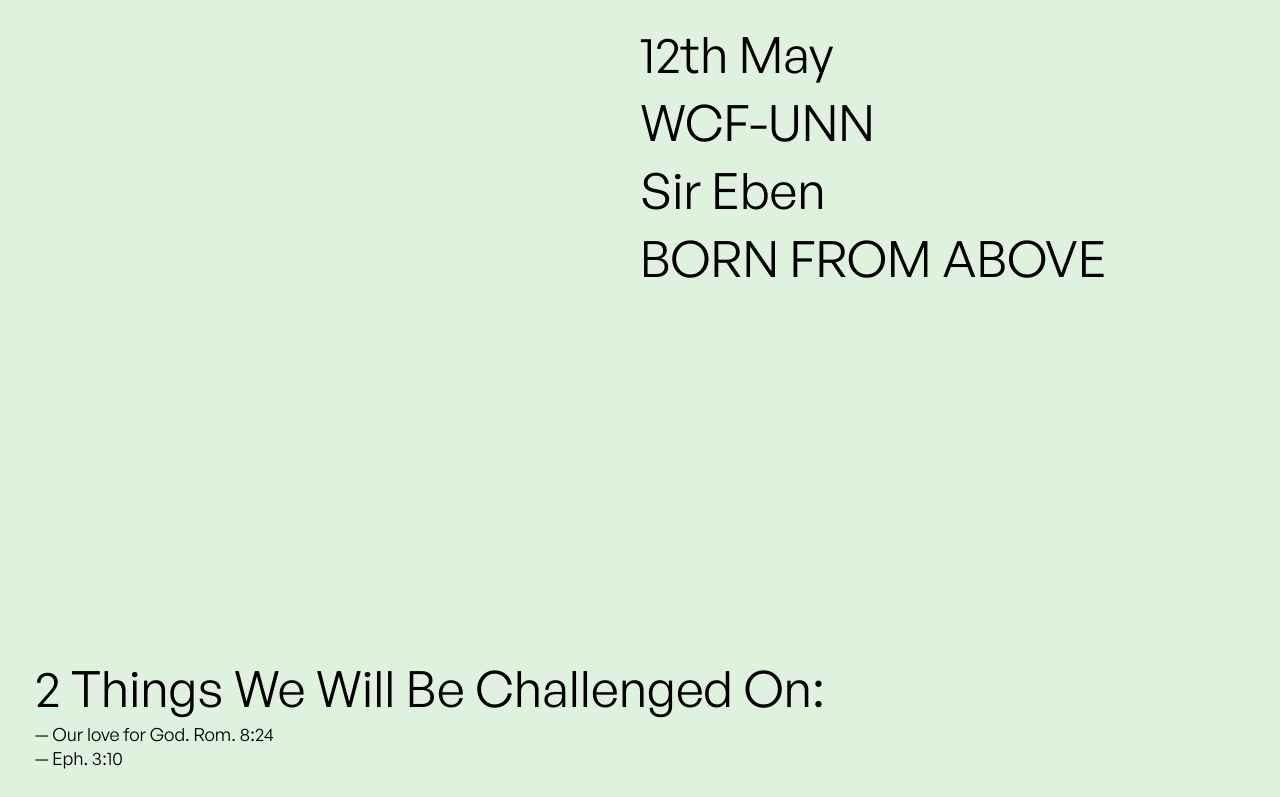
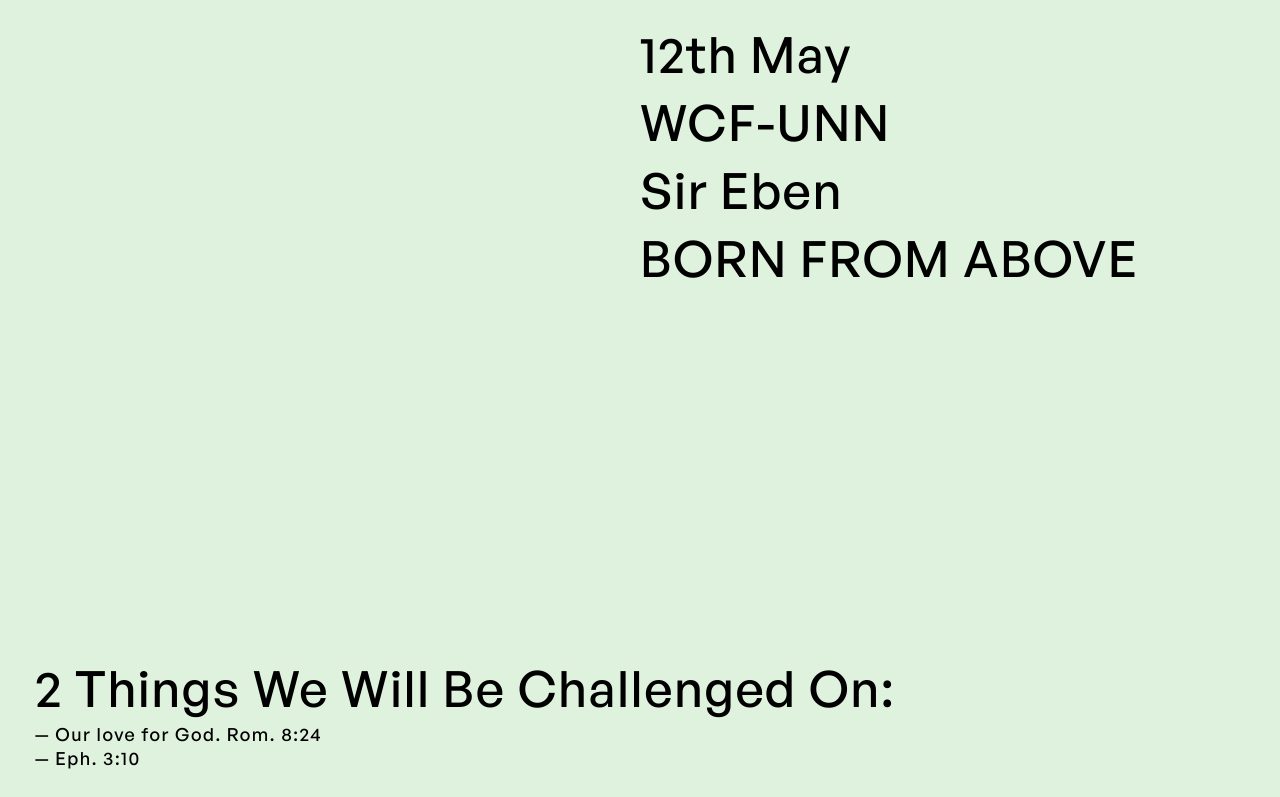
Before and after one commit to imanmachukwu/notes-wcf, a website with bundled scripts: page index.html in a window 1280 px wide. Shown: the top 797 px of the page. Built offline with nearby package versions, Linux system fonts and the light colour scheme.

Commit message:
Update font

```diff
--- a/general-sans.css
+++ b/general-sans.css
@@ -16,9 +16,9 @@
 }
 
 @font-face {
-  font-family: 'GeneralSans-VariableRegular';
+  font-family: 'GeneralSans-Variable';
   src: url('font/GeneralSans-Variable.ttf') format('truetype');
-       font-weight: 400;
+       font-weight: 500;
        font-display: swap;
        font-style: italic;
 }
@@ -26,7 +26,23 @@
 @font-face {
   font-family: 'GeneralSans-VariableItalic';
   src: url('font/GeneralSans-VariableItalic.ttf') format('truetype');
+       font-weight: 500;
+       font-display: swap;
+       font-style: italic;
+}
+
+@font-face {
+  font-family: 'GeneralSans-Medium';
+  src: url('font/GeneralSans-Medium.ttf') format('truetype');
        font-weight: 400;
        font-display: swap;
        font-style: italic;
 }
+
+@font-face {
+  font-family: 'GeneralSans-MediumItalic';
+  src: url('font/GeneralSans-MediumItalic.ttf') format('truetype');
+       font-weight: 400;
+       font-display: swap;
+       font-style: italic;
+}
--- a/style.css
+++ b/style.css
@@ -14,17 +14,18 @@
 body {
     background: #def2dd;
     color: #000;
-    font-family: "GeneralSans-Regular", sans-serif;
+    font-family: "GeneralSans-Medium", sans-serif;
     width: 100vw;
     height: 100vh;
     font-weight: 400;
     padding-left: 35px;
     padding-right: 35px;
+    letter-spacing: 1.5px;
     -ms-overflow-style: none;
 }
 
 .italics {
-    font-family: "GeneralSans-Italic";
+    font-family: "GeneralSans-MediumItalic";
 }
 
 body::-webkit-scrollbar {
@@ -147,7 +148,7 @@
     align-items: center;
     background: #260029;
     color: #f00;
-    font-size: 150px;
+    font-size: 130px;
 }
 
 .tw-sects {
@@ -159,8 +160,6 @@
     justify-content: space-between;
 }
 
-
-
 .final-sects {
     font-size: 80px;
     line-height: 75px;
```
Also changed, not shown: font/GeneralSans-Medium.ttf (added), font/GeneralSans-MediumItalic.ttf (added), images/IMG-20230513-WA0015.jpg (added), images/IMG-20230513-WA0016.jpg (added), images/IMG-20230513-WA0017.jpg (added).
